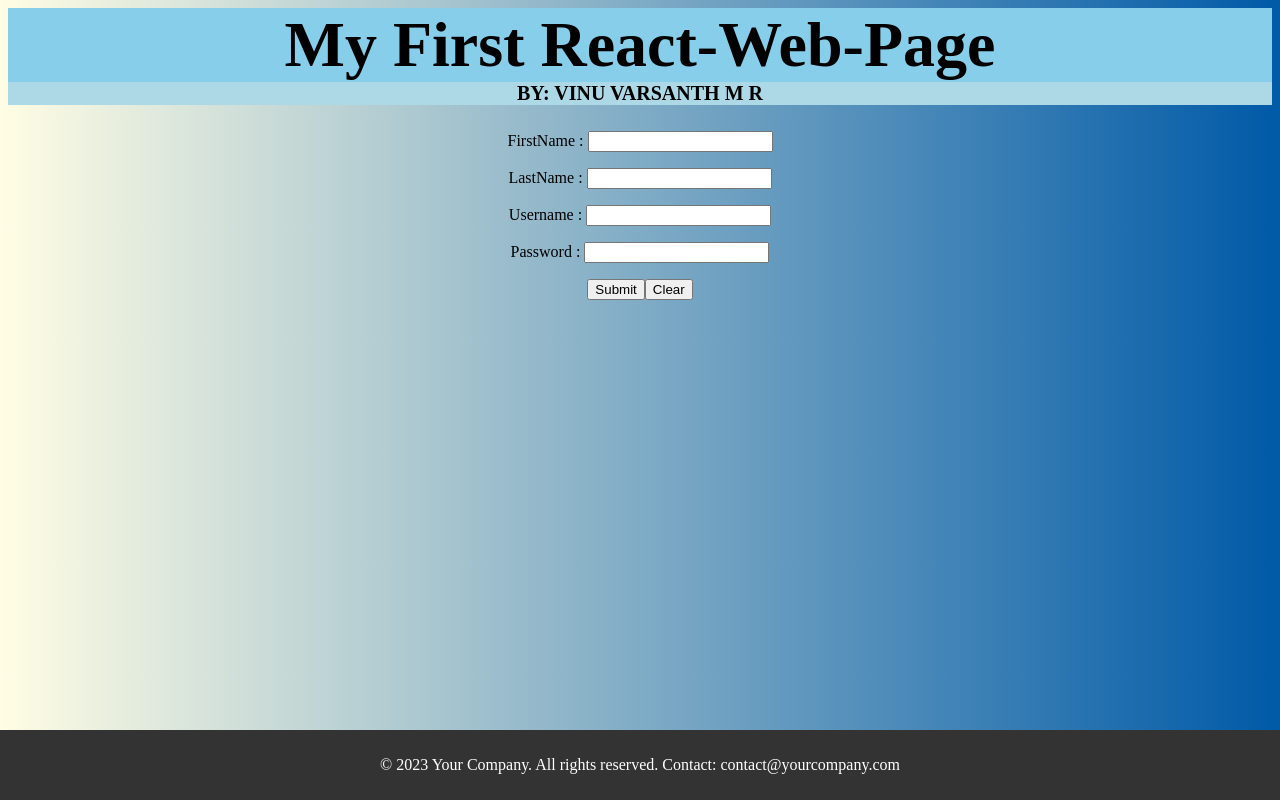
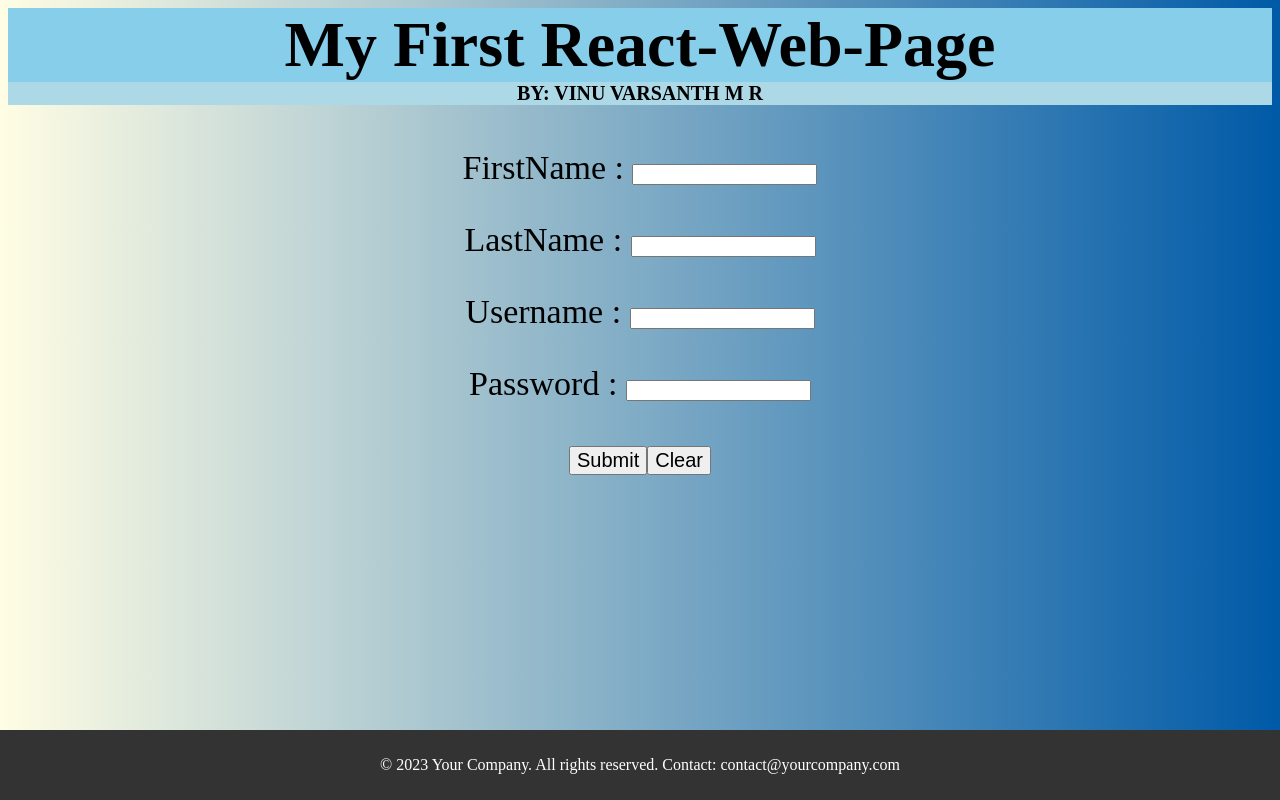
Before and after one commit to vinuvarsanth/varsanth, a React (Create React App) app: page / in a window 1280 px wide. Built offline with nearby package versions, Linux system fonts and the light colour scheme.

Commit message:
added buttons

```diff
--- a/src/components/Main.jsx
+++ b/src/components/Main.jsx
@@ -8,6 +8,7 @@ const Main = () => {
     left: 20,
     right: 20,
     padding: "10px",
+    fontSize: "34px",
   };
   return (
     <form style={styling}>
@@ -35,8 +36,8 @@ const Main = () => {
           <input type="password" id="password" name="password" />
         </p>
       </div>
-      <button type="submit">Submit</button>
-      <button type="Clear">Clear</button>
+      <button style={{ type: "submit", fontSize: "20px" }}>Submit</button>
+      <button style={{ type: "submit", fontSize: "20px" }}>Clear</button>
     </form>
   );
 };
```
